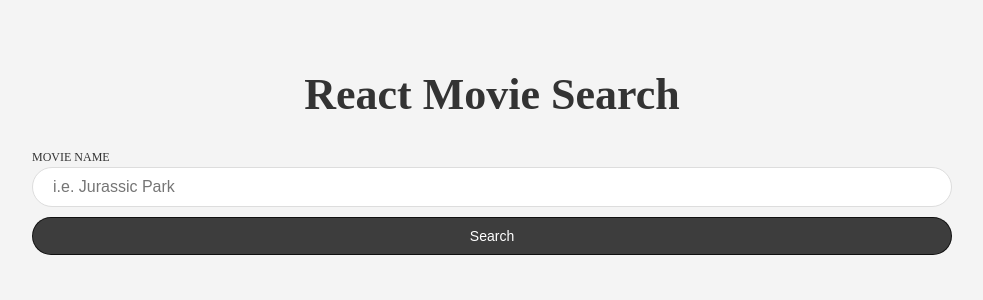
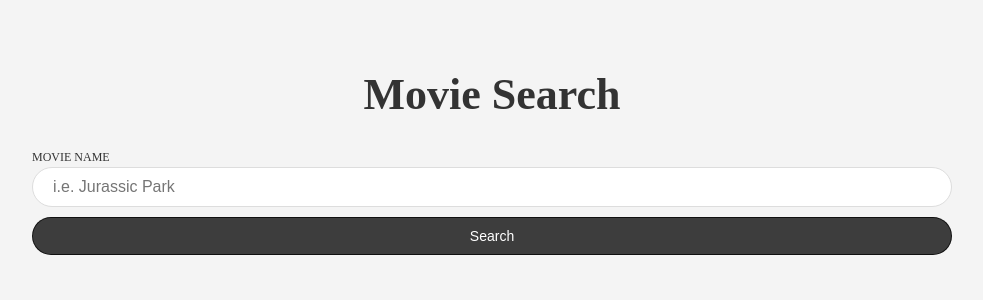
Before and after one commit to Srinivasb1999/React-Movie-Search-App, a React (Create React App) app: page / in a window 1280 px wide. Shown: the top 300 px of the page, without its empty margins (148-1131 px from the left). Built offline with nearby package versions, Linux system fonts and the light colour scheme.

Commit message:
change title

```diff
--- a/src/App.js
+++ b/src/App.js
@@ -4,7 +4,7 @@
 function App() {
   return (
     <div className="container">
-      <h1 className="title">React Movie Search</h1>
+      <h1 className="title">Movie Search</h1>
       <SearchComponents />
     </div>
   );
```
